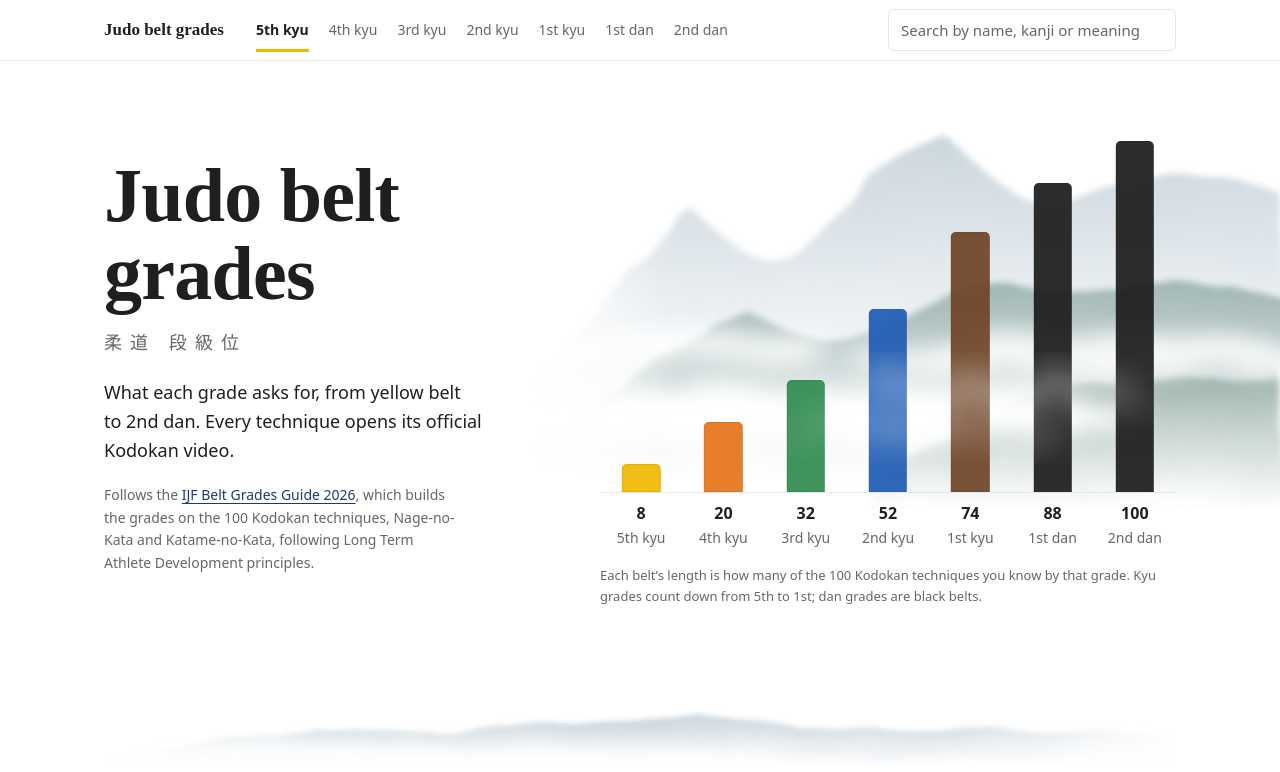
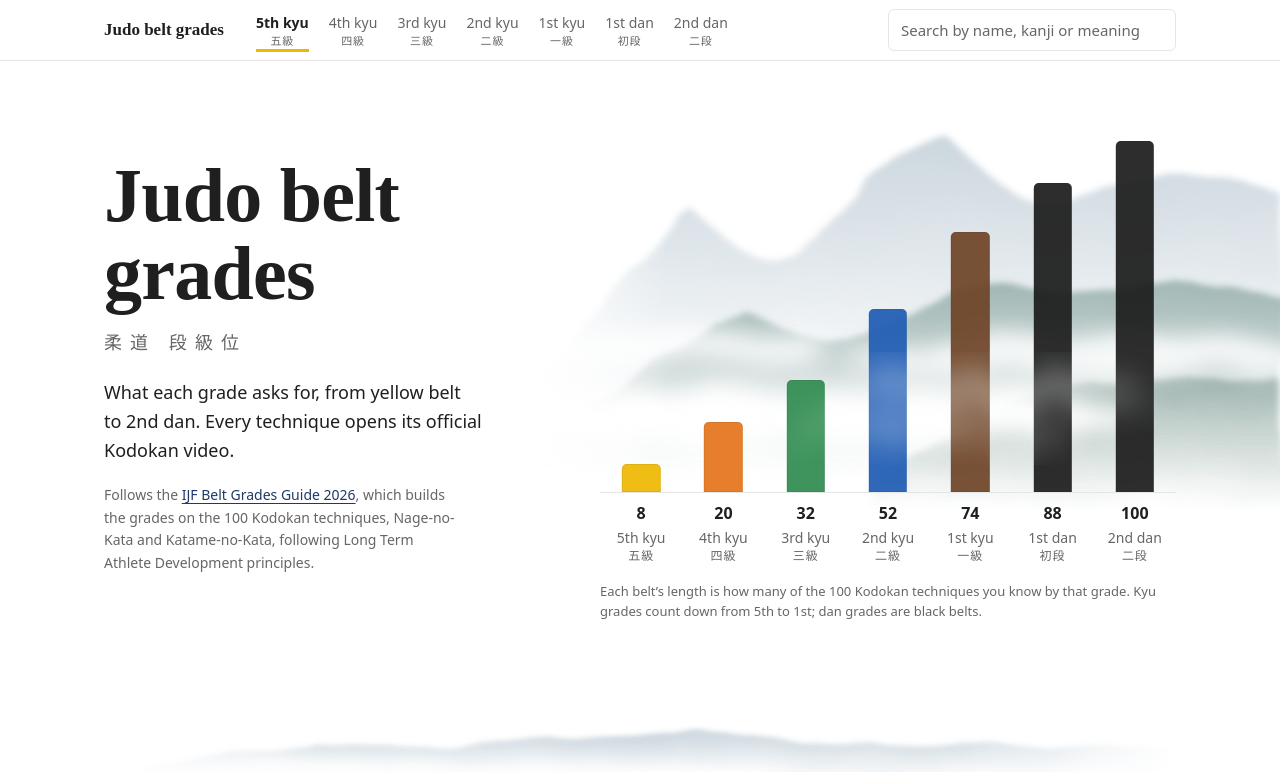
Before and after one commit to judodankyu/judodankyu.github.io, a website with bundled scripts: page index.html in a window 1280 px wide. Shown: the top 772 px of the page. Built offline with nearby package versions, Linux system fonts and the light colour scheme.

Commit message:
Kanji under the grade names in the header and the chart

```diff
--- a/src/render.ts
+++ b/src/render.ts
@@ -43,6 +43,7 @@ function chart(): Html[] {
         <span class="plot"><span class="obi" style="--h:${(known / TOTAL) * 100}%"></span></span>
         <span class="count">${known}</span>
         <span class="name">${grade(b)}</span>
+        <span class="jp-name" lang="ja">${b.japanese.kanji}</span>
         <span class="sr-only">${isKyu(b) ? ` ${shortName(b).toLowerCase()} belt` : ""}: ${known} of ${TOTAL} techniques known by this grade</span>
       </a></li>`;
     });
@@ -111,7 +112,7 @@ function beltSection(b: Belt): Html {
 export const chartHtml = (): string => html`${chart()}`.value;
 
 export const tabsHtml = (): string =>
-  html`${belts.map((b) => html`<a class="tab" href="#${b.id}" data-belt="${b.id}" title="${describe(b)}">${grade(b)}</a>`)}`.value;
+  html`${belts.map((b) => html`<a class="tab" href="#${b.id}" data-belt="${b.id}" title="${describe(b)}">${grade(b)}<span class="jp-name" lang="ja">${b.japanese.kanji}</span></a>`)}`.value;
 
 export const mainHtml = (): string =>
   html`${GROUPS.map(
--- a/src/styles.css
+++ b/src/styles.css
@@ -188,7 +188,8 @@
 
   .tab {
     display: grid;
-    align-items: center;
+    align-content: center;
+    justify-items: center;
     min-height: 2.75rem;
     font-size: .875rem;
     color: var(--muted);
@@ -255,7 +256,7 @@
 
   .col {
     display: grid;
-    grid-template-rows: var(--plot) auto auto;
+    grid-template-rows: var(--plot) auto auto auto;
     justify-items: center;
     text-decoration: none;
     font-variant-numeric: tabular-nums;
@@ -283,6 +284,10 @@
 
   .count { margin-top: .5rem; font-weight: 700; }
   .name { font-size: .875rem; color: var(--muted); white-space: nowrap; }
+
+  /* Japanese grade name under the English one, in the chart and the grade tabs. */
+  .jp-name { font: 500 .75rem/1.3 var(--display); color: var(--muted); letter-spacing: .08em; }
+  .tab .jp-name { font-size: .6875rem; font-weight: 500; }
 
   /* Mist drifting across the taller belts. */
   .drift {
```
